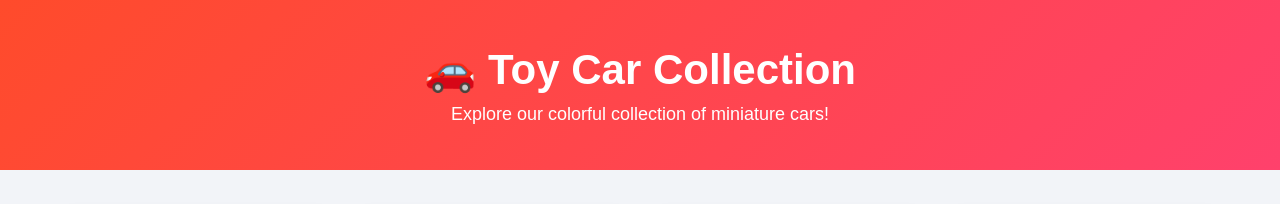
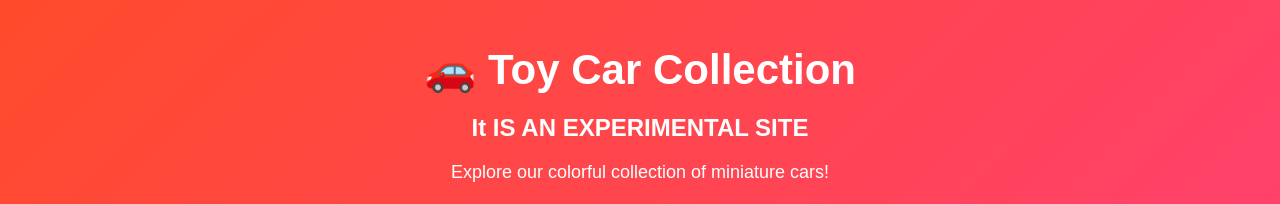
Before and after one commit to Jestin-George312/simple-website, a plain HTML site: page index.html in a window 1280 px wide. Shown: the top 204 px of the page. Drawn offline with Linux system fonts and the light colour scheme.

Commit message:
Added a H2 tag

```diff
--- a/index.html
+++ b/index.html
@@ -95,6 +95,7 @@
 
   <header>
     <h1>🚗 Toy Car Collection</h1>
+    <h2>It IS AN EXPERIMENTAL SITE </h2>
     <p>Explore our colorful collection of miniature cars!</p>
   </header>
 
```
